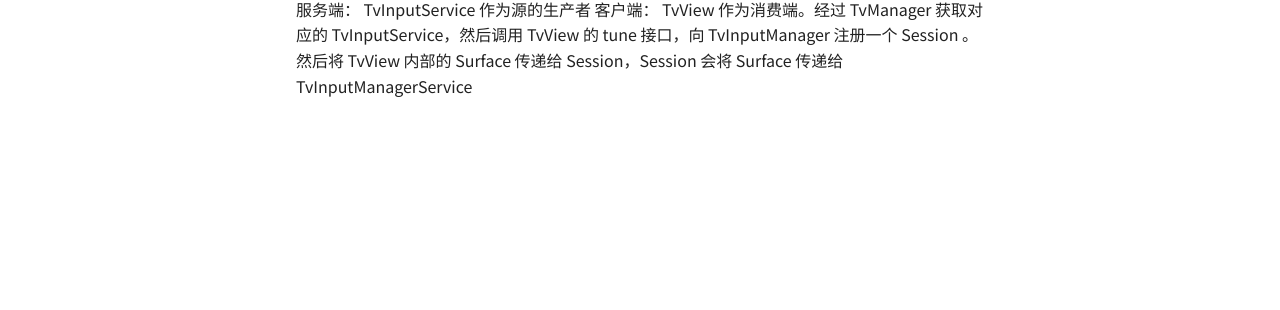
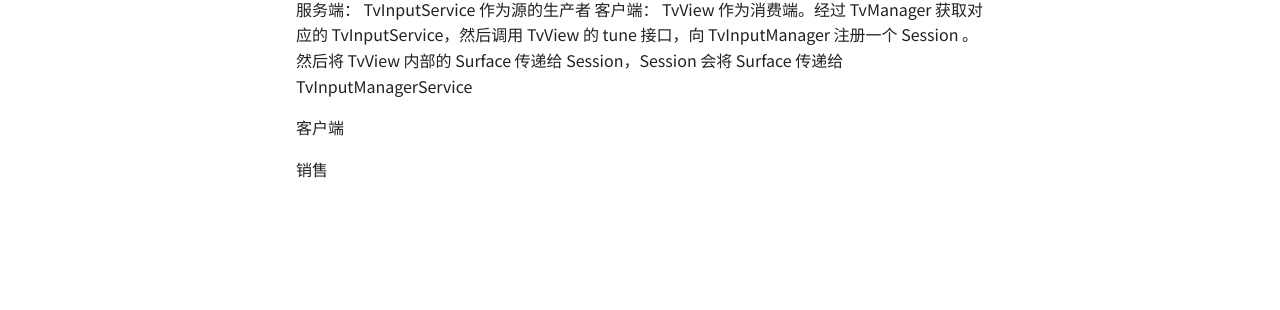
Before and after one commit to anatta-feng/Docs, an MkDocs documentation site: the page built from docs/软件开发/Android/输入源功能开发.md, in a window 1280 px wide. Shown: the part 315-625 px from the top of the page. Built offline with MkDocs 1.6.1 and Material for MkDocs 9.7.7, drawn with Linux system fonts in a browser that asks for light colours.

Commit message:
vault backup: 2024-03-14 10:42:28
Affected files:
docs/软件开发/Android/输入源功能开发.md

```diff
--- a/docs/软件开发/Android/输入源功能开发.md
+++ b/docs/软件开发/Android/输入源功能开发.md
@@ -9,3 +9,7 @@ TvInputManagerService
 TvInputService 作为源的生产者
 客户端：
 TvView 作为消费端。经过 TvManager 获取对应的 TvInputService，然后调用 TvView 的 tune 接口，向 TvInputManager 注册一个 Session 。然后将 TvView 内部的 Surface 传递给 Session，Session 会将 Surface 传递给 TvInputManagerService
+
+客户端
+
+销售
```
